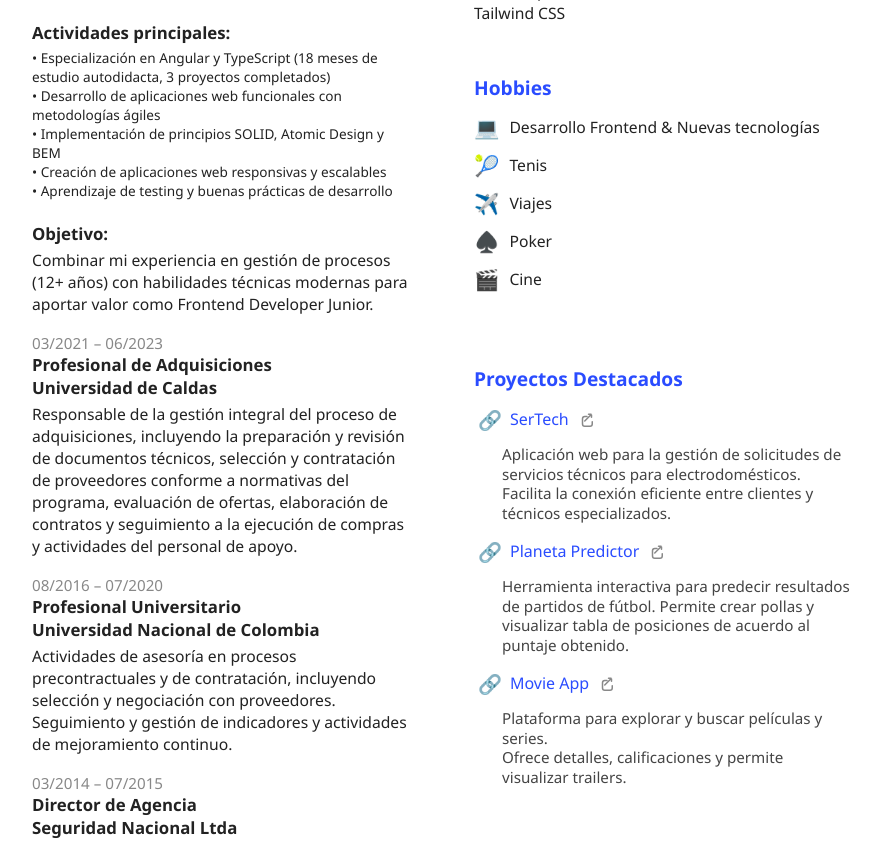
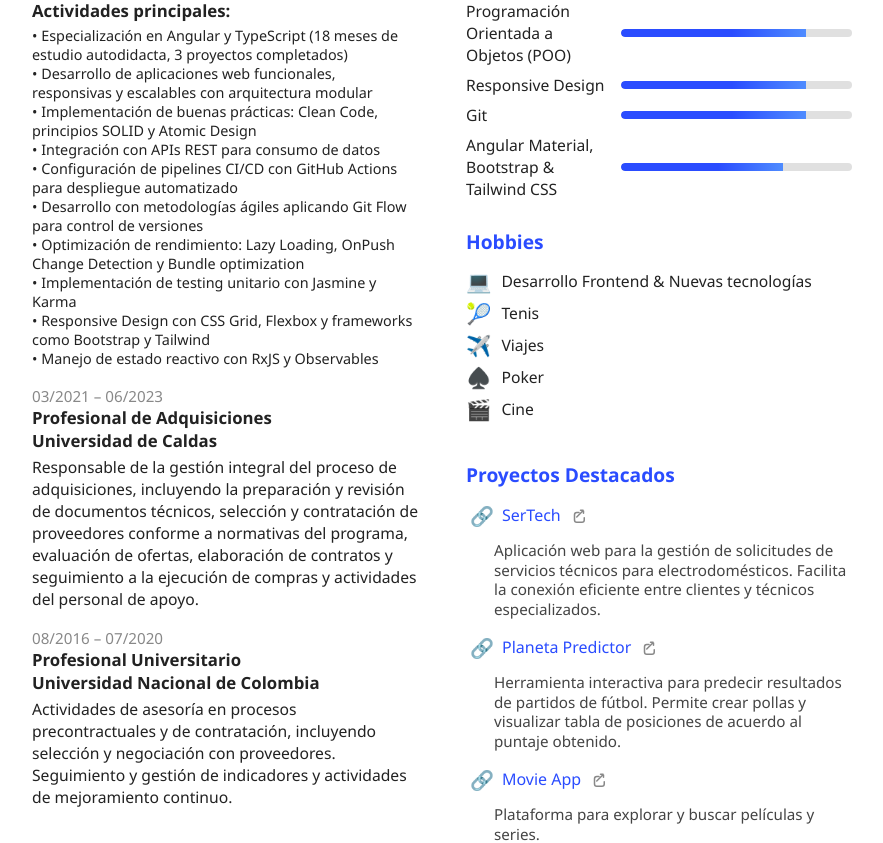
Before and after one commit to avila2601/HDV, an Angular app: page / in a window 1280 px wide. Shown: the part 1006-1849 px from the top of the page, without its empty margins (198-1081 px from the left). Built offline with nearby package versions, Linux system fonts and the light colour scheme.

Commit message:
AjustePerfil

```diff
--- a/src/app/cv/cv.component.html
+++ b/src/app/cv/cv.component.html
@@ -58,7 +58,7 @@
       <section class="cv-profile">
         <h2>Perfil</h2>
         <p>
-  <strong>Ingeniero Industrial con 12+ años de experiencia</strong> en gestión de procesos, gestión de calidad y coordinación de equipos, <strong>con formación intensiva en desarrollo Frontend</strong> en Angular. He desarrollado aplicaciones web responsivas y escalables durante mi proceso de especialización tecnológica. Mi background me permite aportar una perspectiva valiosa para comunicarme con stakeholders y transformar requisitos complejos en soluciones técnicas eficientes. Busco mi primera oportunidad laboral como <strong>Frontend Developer Junior</strong> donde pueda aplicar mis habilidades técnicas junto con mi experiencia profesional.
+  <strong>Ingeniero Industrial con 12+ años de experiencia</strong> en gestión de procesos, gestión de calidad y coordinación de equipos, <strong>con formación intensiva en desarrollo Frontend</strong> en Angular. Experiencia práctica de 1 año en desarrollo de aplicaciones web modernas, responsivas y escalables a través de proyectos personales con despliegue en producción. Mi formación industrial me permite comunicarme eficazmente con stakeholders y traducir necesidades complejas de negocio en implementaciones técnicas efectivas.
 </p>
       </section>
       <section class="cv-education">
@@ -80,23 +80,21 @@
           <span>09/2023 – Actualidad</span>
           <strong>Cambio de profesión - Desarrollo Frontend</strong>
           <p>
-            Periodo de formación intensiva en desarrollo Frontend, enfocándome
-            en tecnologías modernas para mi transición profesional desde la
-            Ingeniería Industrial hacia el desarrollo web. <br />
+            Periodo de formación intensiva en desarrollo Frontend con Angular orientado a mi transición profesional desde la Ingeniería Industrial. Creación de aplicaciones web funcionales con integración de APIs, responsive design y deployment automatizado.<br />
             <br /><strong>Actividades principales:</strong>
-            <span class="smaller-font">
-              • Especialización en Angular y TypeScript (18 meses de estudio
-              autodidacta, 3 proyectos completados)<br />
-              • Desarrollo de aplicaciones web funcionales con metodologías
-              ágiles<br />
-              • Implementación de principios SOLID, Atomic Design y BEM<br />
-              • Creación de aplicaciones web responsivas y escalables<br />
-              • Aprendizaje de testing y buenas prácticas de desarrollo<br />
-            </span>
-            <br />
-            <strong>Objetivo:</strong> Combinar mi experiencia en gestión de
-            procesos (12+ años) con habilidades técnicas modernas para aportar
-            valor como Frontend Developer Junior.
+  <span class="smaller-font">
+  • Especialización en Angular y TypeScript (18 meses de estudio autodidacta, 3 proyectos completados)<br />
+  • Desarrollo de aplicaciones web funcionales, responsivas y escalables con arquitectura modular<br />
+  • Implementación de buenas prácticas: Clean Code, principios SOLID y Atomic Design<br />
+  • Integración con APIs REST para consumo de datos<br />
+  • Configuración de pipelines CI/CD con GitHub Actions para despliegue automatizado<br />
+  • Desarrollo con metodologías ágiles aplicando Git Flow para control de versiones<br />
+  • Optimización de rendimiento: Lazy Loading, OnPush Change Detection y Bundle optimization<br />
+  • Implementación de testing unitario con Jasmine y Karma<br />
+  • Responsive Design con CSS Grid, Flexbox y frameworks como Bootstrap y Tailwind<br />
+  • Manejo de estado reactivo con RxJS y Observables<br />
+</span>
+
           </p>
         </div>
         <div class="cv-experience-item">
@@ -126,6 +124,10 @@
             continuo.
           </p>
         </div>
+      </section>
+    </div>
+    <div class="cv-main-right">
+      <section class="cv-experience-right">
         <div class="cv-experience-item">
           <span>03/2014 – 07/2015</span>
           <strong>Director de Agencia<br />Seguridad Nacional Ltda</strong>
@@ -136,10 +138,6 @@
             gestión de personal requeridos para su operación.
           </p>
         </div>
-      </section>
-    </div>
-    <div class="cv-main-right">
-      <section class="cv-experience-right">
         <div class="cv-experience-item">
           <span>03/2012 – 02/2014</span>
           <strong
--- a/src/app/cv/cv.component.scss
+++ b/src/app/cv/cv.component.scss
@@ -79,7 +79,7 @@
 .cv-main {
   display: flex;
   flex-direction: row;
-  gap: 40px;
+  gap: 24px;
   padding: 32px 40px;
 }
 
@@ -94,7 +94,7 @@
   margin-left: 24px;
   display: flex;
   flex-direction: column;
-  gap: 32px;
+  gap: 10px;
 }
 
 .cv-profile h2, .cv-education h2, .cv-experience h2, .cv-skills h2, .cv-hobbies h2 {
@@ -174,7 +174,7 @@
   margin: 0;
   display: flex;
   flex-direction: column;
-  gap: 10px;
+  gap: 4px;
 }
 
 .cv-hobbies li {
@@ -192,7 +192,7 @@
 }
 
 .cv-projects {
-  margin-top: 24px;
+  margin-top: 12px;
 }
 .cv-projects h2 {
   color: #2a4cff;
@@ -259,7 +259,7 @@
 }
 
 .smaller-font {
-  font-size: 0.85rem !important;
+  font-size: 0.9rem !important;
   color: #222 !important;
 }
 
```
Also changed, not shown: 1 other file (tests, documents, lock files or other folders).
